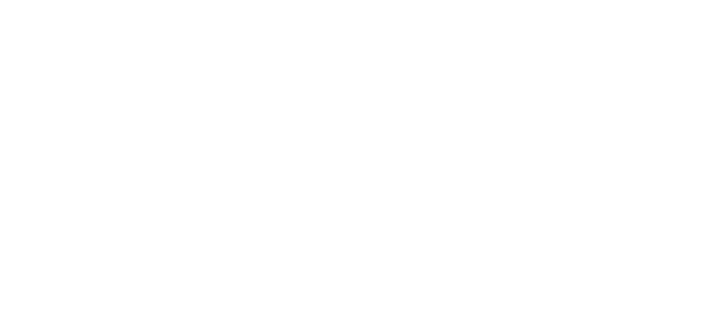
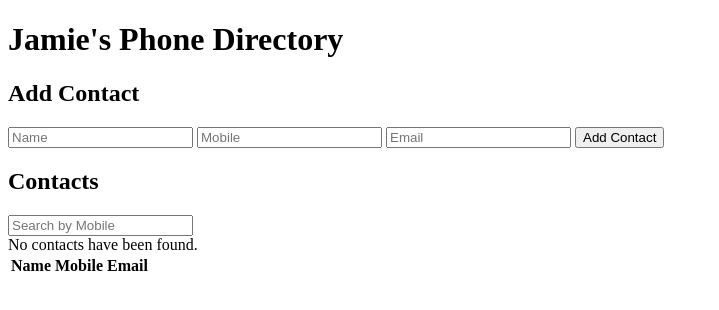
Before and after one commit to JKeaveney/LAB2, a plain HTML site: page problem-1/index.html in a window 1280 px wide. Shown: the whole page, without its empty margins (0-719 px from the left). Drawn offline with Linux system fonts and the light colour scheme.

Commit message:
added body element to index.html

```diff
--- a/problem-1/index.html
+++ b/problem-1/index.html
@@ -5,3 +5,36 @@
     <meta name="viewport" content="width=device-width, initial-scale=1.0">
     <title>Phone Directory</title>
 </head>
+<body>
+    <header>
+        <h1>Jamie's Phone Directory</h1>
+    </header>
+
+    <main>
+        <h2>Add Contact</h2>
+        <form id="contactForm">
+            <input type="text" id="name" placeholder="Name" required>
+            <input type="text" id="mobile" placeholder="Mobile" required>
+            <input type="email" id="email" placeholder="Email" required>
+            <button type="button" onclick="addContact()">Add Contact</button>
+        </form>
+        <div id="error"></div>
+        <h2>Contacts</h2>
+        <input type="text" id="search" oninput="filterContacts()" placeholder="Search by Mobile">
+        <div id="noResult">No contacts have been found.</div>
+        <table id="contactTable">
+            <thead>
+                <tr>
+                    <th onclick="sortTable(0)">Name</th>
+                    <th>Mobile</th>
+                    <th>Email</th>
+                </tr>
+            </thead>
+            <tbody>
+
+            </tbody>
+        </table>
+    </main>
+    <script src="script.js"></script>
+</body>
+</html>
```
